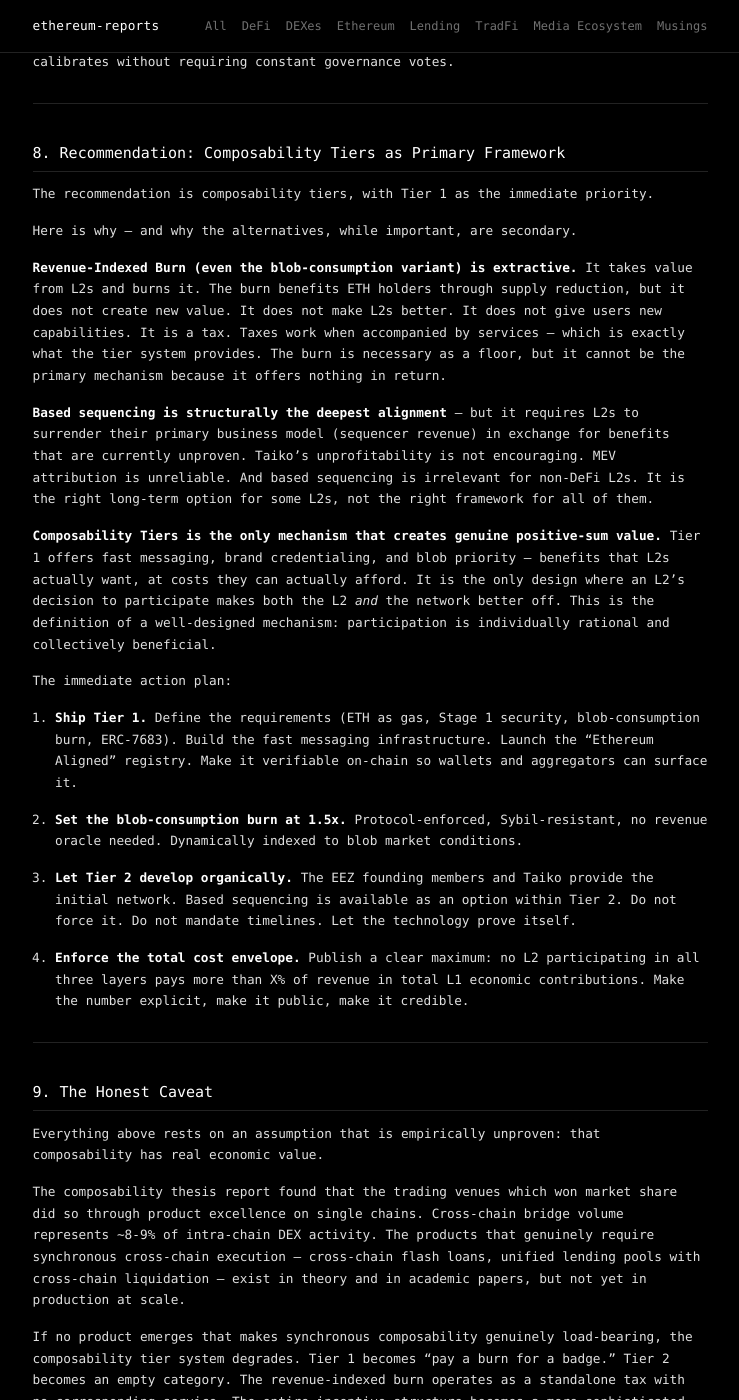
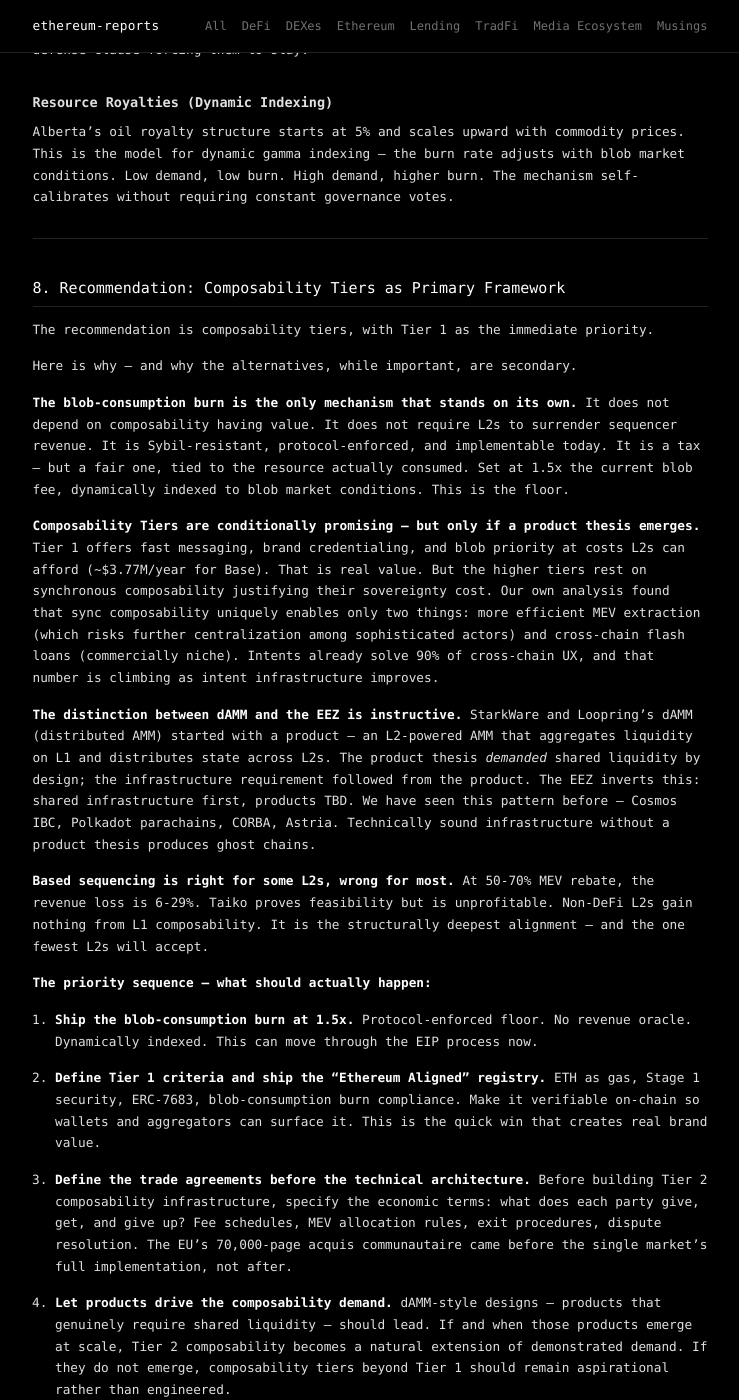
Before and after one commit to 0xapriori/ethereum-reports, a Jekyll site: the page built from dexes/mechanism-design-spec-march-2026.md, in a window 1280 px wide and 1400 px high, scrolled down 8136 px. Shown: the whole window, without its empty margins (270-1009 px from the left). Built offline with Jekyll 4.4.1, drawn with Linux system fonts in a browser that asks for light colours; some of the changed text lies outside the part shown.

Commit message:
Reframe conclusion: trade agreements first, technical architecture second
Key changes:
- Primary recommendation shifted from Composability Tiers to blob-consumption
  burn as the standalone floor (doesn't depend on composability value)
- Composability Tiers reframed as conditional on product thesis emerging
- Added dAMM (StarkWare/Loopring) as the model: product demanded shared
  liquidity by design, not shared liquidity offered as feature-in-search-of-product
- Sync composability uniquely enables only MEV efficiency (centralizing) and
  flash loans (niche) — intents solve 90-95% of cross-chain
- Priority sequence: (1) blob burn, (2) Tier 1 "Ethereum Aligned" registry,
  (3) define trade agreements before technical architecture, (4) let products
  drive composability demand, (5) enforce total cost envelope
- Honest caveat rewritten: "Trade agreements first. Products second. Technical
  architecture third. We have been doing this in reverse."

Co-Authored-By: Claude Opus 4.6 (1M context) <noreply@anthropic.com>

```diff
--- a/dexes/mechanism-design-spec-march-2026.md
+++ b/dexes/mechanism-design-spec-march-2026.md
@@ -9,11 +9,12 @@ date: 2026-03-30
 
 ## tl;dr
 
-- **Composability Tiers is the recommended mechanism** — it is the only design that creates genuine positive-sum value (composability benefits L2s actually want) rather than just extracting revenue or restructuring sequencer economics. Tier 1 costs Base ~$3.77M/year for fast messaging and "Ethereum Aligned" branding — economically rational today.
-- **Revenue-Indexed Burn should serve as the mandatory floor, but the blob-consumption variant is more implementable** — a protocol-enforced burn of 1.5x the current blob fee for data posted eliminates the revenue verification problem (which is "essentially unsolvable" in the general case) and is inherently Sybil-resistant. This replaces the original 5% gross revenue design.
+- **The primary recommendation is the blob-consumption burn as a mandatory floor** — a protocol-enforced burn of 1.5x the current blob fee for data posted. It is Sybil-resistant, requires no revenue oracles, eliminates the verification problem, and can be implemented today. This is the one mechanism that does not depend on composability having value.
+- **Composability Tiers are conditionally promising — but only if a product thesis emerges to anchor them.** Tier 1 ("Ethereum Aligned" status, fast messaging, priority blobs) costs Base ~$3.77M/year and is economically rational today. But the higher tiers rest on synchronous composability having real value, which is empirically unproven. Intents already solve 90-95% of cross-chain needs.
+- **Trade agreements must precede technical architecture, not follow it.** The EEZ built the highway and hopes traffic will come. The right sequence is: define what L1 and L2s owe each other (fees, MEV, exit terms, dispute resolution), then build the infrastructure to serve those terms. StarkWare's dAMM is the model — a product that demanded shared liquidity by design, rather than shared liquidity as a feature looking for a product.
 - **Based sequencing is right for some L2s, not a universal endgame** — at a 50-70% MEV rebate, based L2s lose 6-29% of revenue versus self-sequencing. Taiko proves feasibility but is currently unprofitable (83.9 ETH loss in two weeks). App-specific and non-DeFi L2s gain nothing from L1 composability.
-- **Two mechanisms were eliminated before reaching the final three** — Progressive DA Pricing (blob fees indexed to L2 TVL) dies on Goodhart's Law and Sybil vulnerability. Security Bond / Stake-to-Play imposes deadweight capital costs without composability benefits. Both inherit an unsolved TVL oracle problem.
-- **The entire framework rests on an empirically unproven assumption** — that composability has real economic value. If no product emerges that requires synchronous cross-chain execution, the system degrades to a simple tax. The honest conclusion: build the technology that makes composability genuinely useful, and design the economic coordination to follow.
+- **Two mechanisms were eliminated before reaching the final three** — Progressive DA Pricing dies on Goodhart's Law and Sybil vulnerability. Security Bond imposes deadweight capital costs without composability benefits. Both inherit an unsolved TVL oracle problem.
+- **The honest conclusion: synchronous composability uniquely enables only MEV efficiency (centralizing) and cross-chain flash loans (niche).** If no product like dAMM emerges that genuinely demands shared infrastructure, the composability carrot is not big enough to anchor an economic zone. Start with the trade agreements. Let the technical architecture follow.
 
 ---
 
@@ -218,21 +219,25 @@ The recommendation is composability tiers, with Tier 1 as the immediate priority
 
 Here is why — and why the alternatives, while important, are secondary.
 
-**Revenue-Indexed Burn (even the blob-consumption variant) is extractive.** It takes value from L2s and burns it. The burn benefits ETH holders through supply reduction, but it does not create new value. It does not make L2s better. It does not give users new capabilities. It is a tax. Taxes work when accompanied by services — which is exactly what the tier system provides. The burn is necessary as a floor, but it cannot be the primary mechanism because it offers nothing in return.
+**The blob-consumption burn is the only mechanism that stands on its own.** It does not depend on composability having value. It does not require L2s to surrender sequencer revenue. It is Sybil-resistant, protocol-enforced, and implementable today. It is a tax — but a fair one, tied to the resource actually consumed. Set at 1.5x the current blob fee, dynamically indexed to blob market conditions. This is the floor.
 
-**Based sequencing is structurally the deepest alignment** — but it requires L2s to surrender their primary business model (sequencer revenue) in exchange for benefits that are currently unproven. Taiko's unprofitability is not encouraging. MEV attribution is unreliable. And based sequencing is irrelevant for non-DeFi L2s. It is the right long-term option for some L2s, not the right framework for all of them.
+**Composability Tiers are conditionally promising — but only if a product thesis emerges.** Tier 1 offers fast messaging, brand credentialing, and blob priority at costs L2s can afford (~$3.77M/year for Base). That is real value. But the higher tiers rest on synchronous composability justifying their sovereignty cost. Our own analysis found that sync composability uniquely enables only two things: more efficient MEV extraction (which risks further centralization among sophisticated actors) and cross-chain flash loans (commercially niche). Intents already solve 90% of cross-chain UX, and that number is climbing as intent infrastructure improves.
 
-**Composability Tiers is the only mechanism that creates genuine positive-sum value.** Tier 1 offers fast messaging, brand credentialing, and blob priority — benefits that L2s actually want, at costs they can actually afford. It is the only design where an L2's decision to participate makes both the L2 *and* the network better off. This is the definition of a well-designed mechanism: participation is individually rational and collectively beneficial.
+**The distinction between dAMM and the EEZ is instructive.** StarkWare and Loopring's dAMM (distributed AMM) started with a product — an L2-powered AMM that aggregates liquidity on L1 and distributes state across L2s. The product thesis *demanded* shared liquidity by design; the infrastructure requirement followed from the product. The EEZ inverts this: shared infrastructure first, products TBD. We have seen this pattern before — Cosmos IBC, Polkadot parachains, CORBA, Astria. Technically sound infrastructure without a product thesis produces ghost chains.
 
-The immediate action plan:
+**Based sequencing is right for some L2s, wrong for most.** At 50-70% MEV rebate, the revenue loss is 6-29%. Taiko proves feasibility but is unprofitable. Non-DeFi L2s gain nothing from L1 composability. It is the structurally deepest alignment — and the one fewest L2s will accept.
 
-1. **Ship Tier 1.** Define the requirements (ETH as gas, Stage 1 security, blob-consumption burn, ERC-7683). Build the fast messaging infrastructure. Launch the "Ethereum Aligned" registry. Make it verifiable on-chain so wallets and aggregators can surface it.
+**The priority sequence — what should actually happen:**
 
-2. **Set the blob-consumption burn at 1.5x.** Protocol-enforced, Sybil-resistant, no revenue oracle needed. Dynamically indexed to blob market conditions.
+1. **Ship the blob-consumption burn at 1.5x.** Protocol-enforced floor. No revenue oracle. Dynamically indexed. This can move through the EIP process now.
 
-3. **Let Tier 2 develop organically.** The EEZ founding members and Taiko provide the initial network. Based sequencing is available as an option within Tier 2. Do not force it. Do not mandate timelines. Let the technology prove itself.
+2. **Define Tier 1 criteria and ship the "Ethereum Aligned" registry.** ETH as gas, Stage 1 security, ERC-7683, blob-consumption burn compliance. Make it verifiable on-chain so wallets and aggregators can surface it. This is the quick win that creates real brand value.
 
-4. **Enforce the total cost envelope.** Publish a clear maximum: no L2 participating in all three layers pays more than X% of revenue in total L1 economic contributions. Make the number explicit, make it public, make it credible.
+3. **Define the trade agreements before the technical architecture.** Before building Tier 2 composability infrastructure, specify the economic terms: what does each party give, get, and give up? Fee schedules, MEV allocation rules, exit procedures, dispute resolution. The EU's 70,000-page acquis communautaire came before the single market's full implementation, not after.
+
+4. **Let products drive the composability demand.** dAMM-style designs — products that genuinely require shared liquidity — should lead. If and when those products emerge at scale, Tier 2 composability becomes a natural extension of demonstrated demand. If they do not emerge, composability tiers beyond Tier 1 should remain aspirational rather than engineered.
+
+5. **Enforce a total cost envelope.** No L2 participating across all layers pays more than X% of revenue in total L1 contributions. Make the ceiling explicit and public.
 
 ---
 
@@ -244,11 +249,17 @@ The composability thesis report found that the trading venues which won market s
 
 If no product emerges that makes synchronous composability genuinely load-bearing, the composability tier system degrades. Tier 1 becomes "pay a burn for a badge." Tier 2 becomes an empty category. The revenue-indexed burn operates as a standalone tax with no corresponding service. The entire incentive structure becomes a more sophisticated version of what Polkadot built — technically impressive infrastructure that nobody uses because nobody built the products that need it.
 
-This is not a reason to abandon the design. It is a reason to sequence correctly. The strongest version of this proposal is not "design the perfect incentive structure and L2s will come." It is: **build the technology that makes composability genuinely useful, and design the economic coordination to follow.**
+This is not a reason to abandon the design. It is a reason to sequence correctly.
 
-Fast messaging that actually works in under 30 seconds. Cross-chain state proofs that enable novel DeFi primitives. Shared liquidity pools that demonstrably improve capital efficiency. These are engineering problems, not mechanism design problems. Solve them, and the economic coordination becomes a natural extension. Fail to solve them, and no amount of tier design or burn calibration will matter.
+The strongest version of this proposal has two parts, and the order matters:
 
-The bootstrap problem is solved by excellent technology, not by incentive design. Build something so obviously useful that L2s adopt it because users demand it. That is both the hardest path and the only one that works.
+**First, define the trade agreements.** Before building composability infrastructure, specify the economic terms. What do L1 and L2s owe each other? Under what conditions? With what enforcement? The blob-consumption burn is step one — a fair floor that can exist independently. Beyond that, the terms need to be negotiated, not assumed.
+
+**Second, let products drive the technical architecture.** dAMM showed the right approach: a product design that demanded shared liquidity, not shared liquidity offered as a feature in search of a product. Fast messaging that actually works in under 30 seconds. Cross-chain state proofs that enable novel DeFi primitives. Shared liquidity mechanisms — like dAMM's L1 pool with distributed L2 state — that demonstrably improve capital efficiency. These are product and engineering problems, not mechanism design problems. Solve them, and the composability tiers become a natural extension of demonstrated demand. Fail to solve them, and no amount of tier design or burn calibration will matter.
+
+The bootstrap problem is not solved by incentive design. It is solved by building products so obviously useful that L2s adopt shared infrastructure because users demand it. And it is solved by defining the economic terms clearly enough that every participant knows what they are signing up for before the infrastructure is built.
+
+Trade agreements first. Products second. Technical architecture third. We have been doing this in reverse.
 
 ---
 
```
